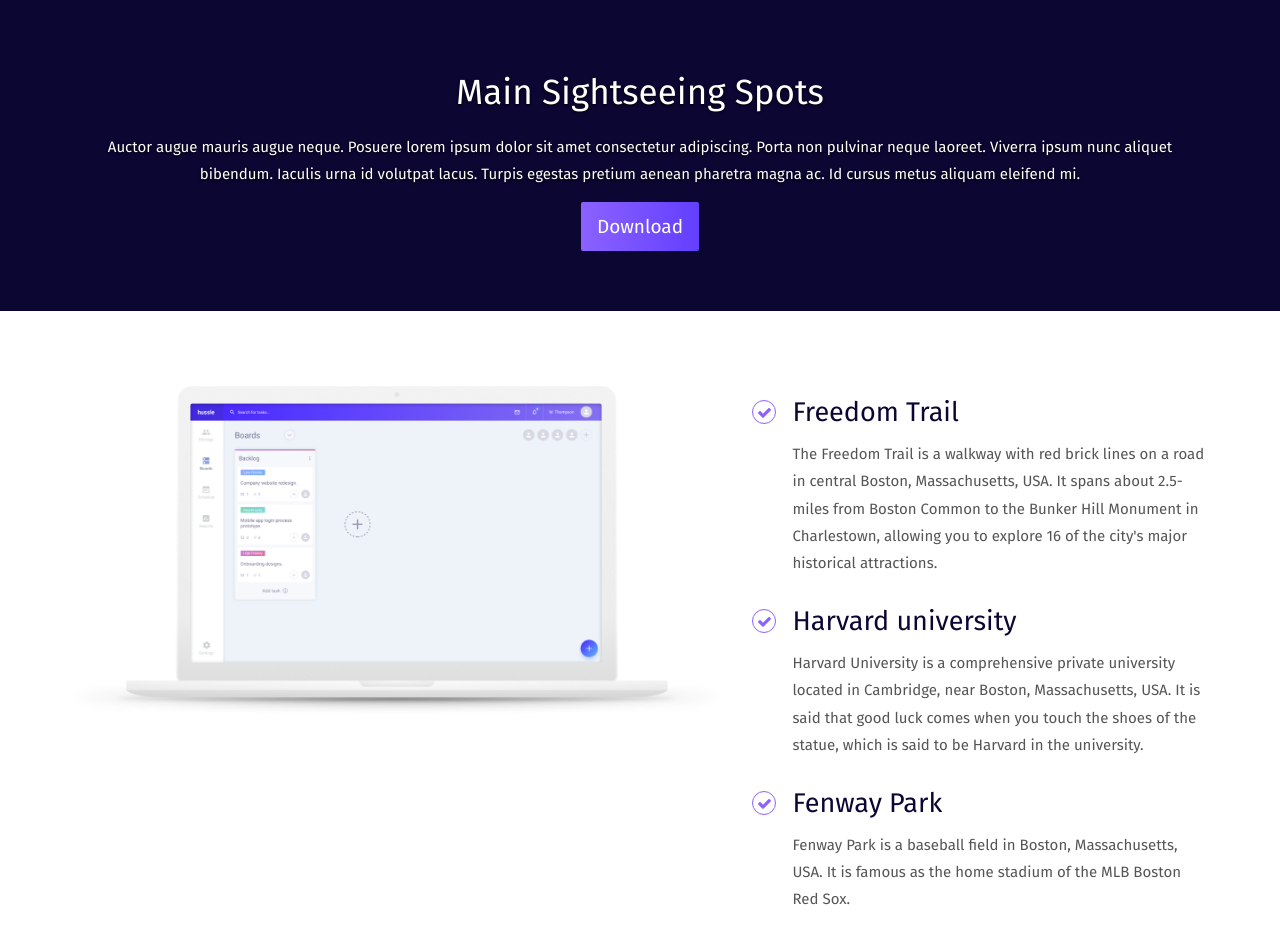
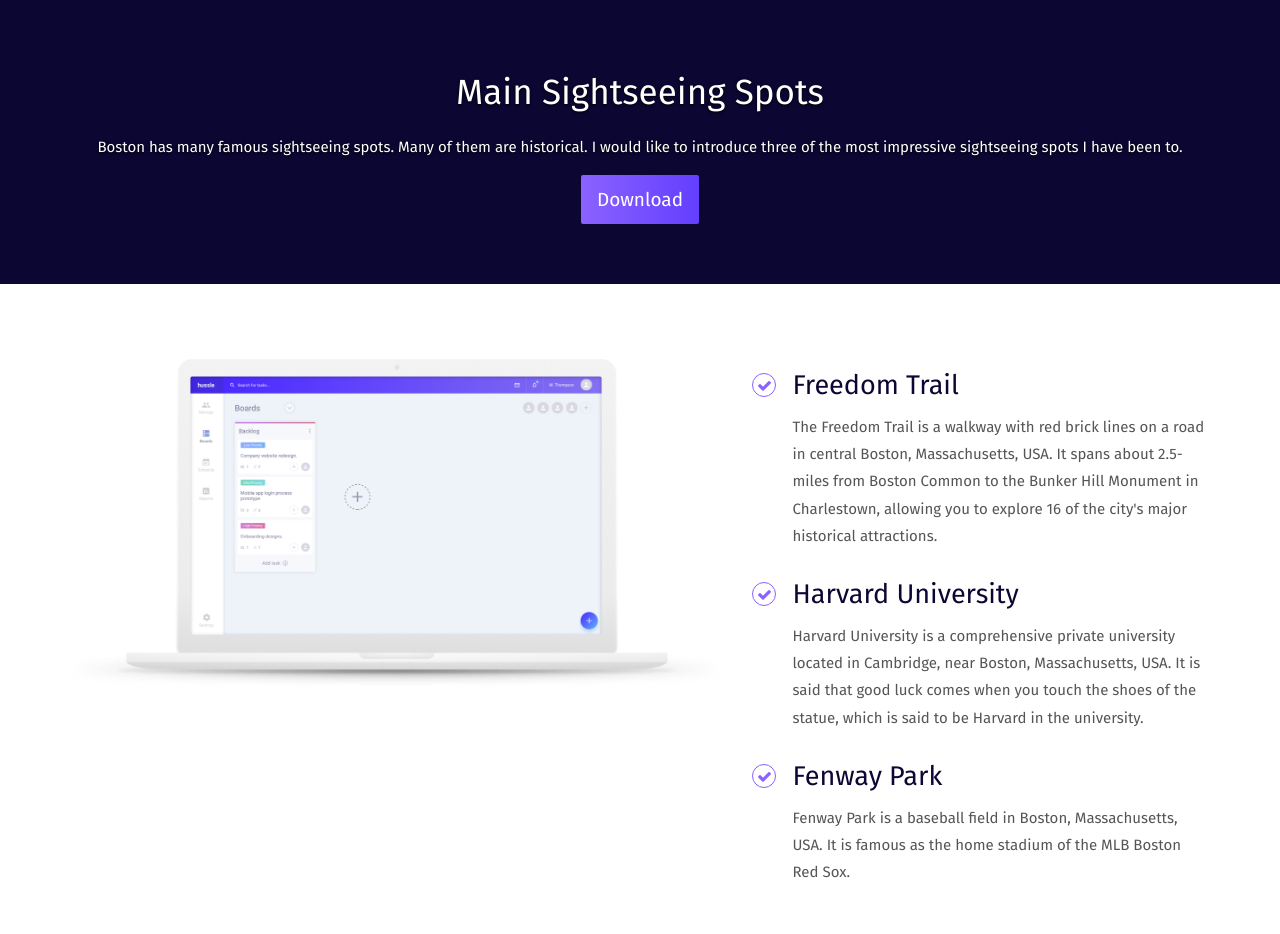
Before and after one commit to shiiroan/web, a plain HTML site: page index.html in a window 1280 px wide. Shown: the part 2100-3034 px from the top of the page. Drawn offline with Linux system fonts and the light colour scheme; a web font is replaced by a local one.

Commit message:
Update index.html

```diff
--- a/index.html
+++ b/index.html
@@ -165,9 +165,7 @@
             <div class="col-xs-12">
                 <div class="text-center">
                     <h2>Main Sightseeing Spots</h2>
-                    <p> Auctor augue mauris augue neque. Posuere lorem ipsum dolor sit amet consectetur adipiscing. Porta non
-                        pulvinar neque laoreet. Viverra ipsum nunc aliquet bibendum. Iaculis urna id volutpat lacus. Turpis
-                        egestas pretium aenean pharetra magna ac. Id cursus metus aliquam eleifend mi. </p>
+                    <p>Boston has many famous sightseeing spots. Many of them are historical. I would like to introduce three of the most impressive sightseeing spots I have been to.</p>
                     <a href="./download.html" title="" class="btn btn-primary btn-lg">Download</a>
                 </div>
             </div>
@@ -190,7 +188,7 @@
                         </p>
                     </li>
                     <li>
-                        <h3>Harvard university</h3>
+                        <h3>Harvard University</h3>
                         <p>Harvard University is a comprehensive private university located in Cambridge, near Boston, Massachusetts, USA. It is said that good luck comes when you touch the shoes of the statue, which is said to be Harvard in the university.
                         </p>
                     </li>
```
